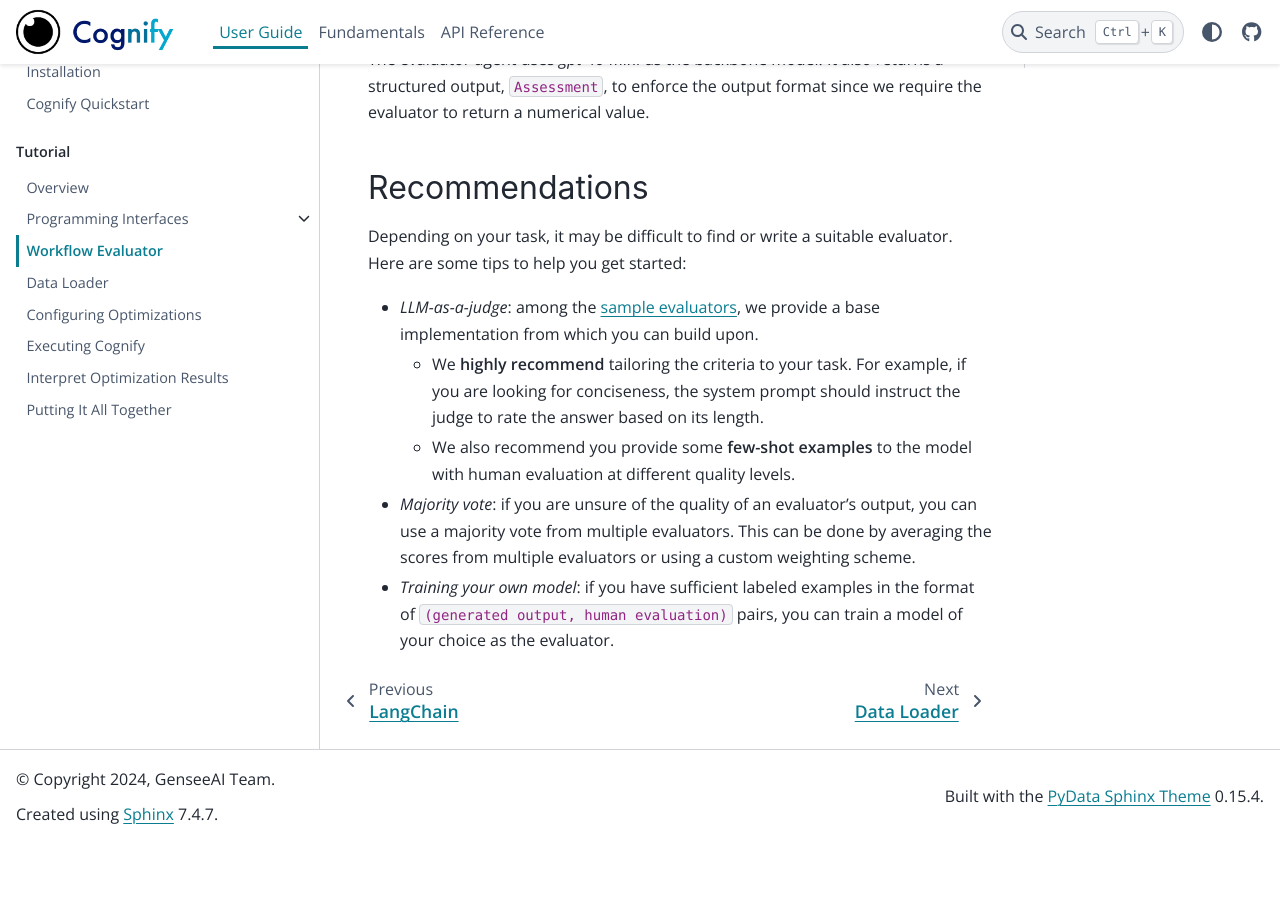
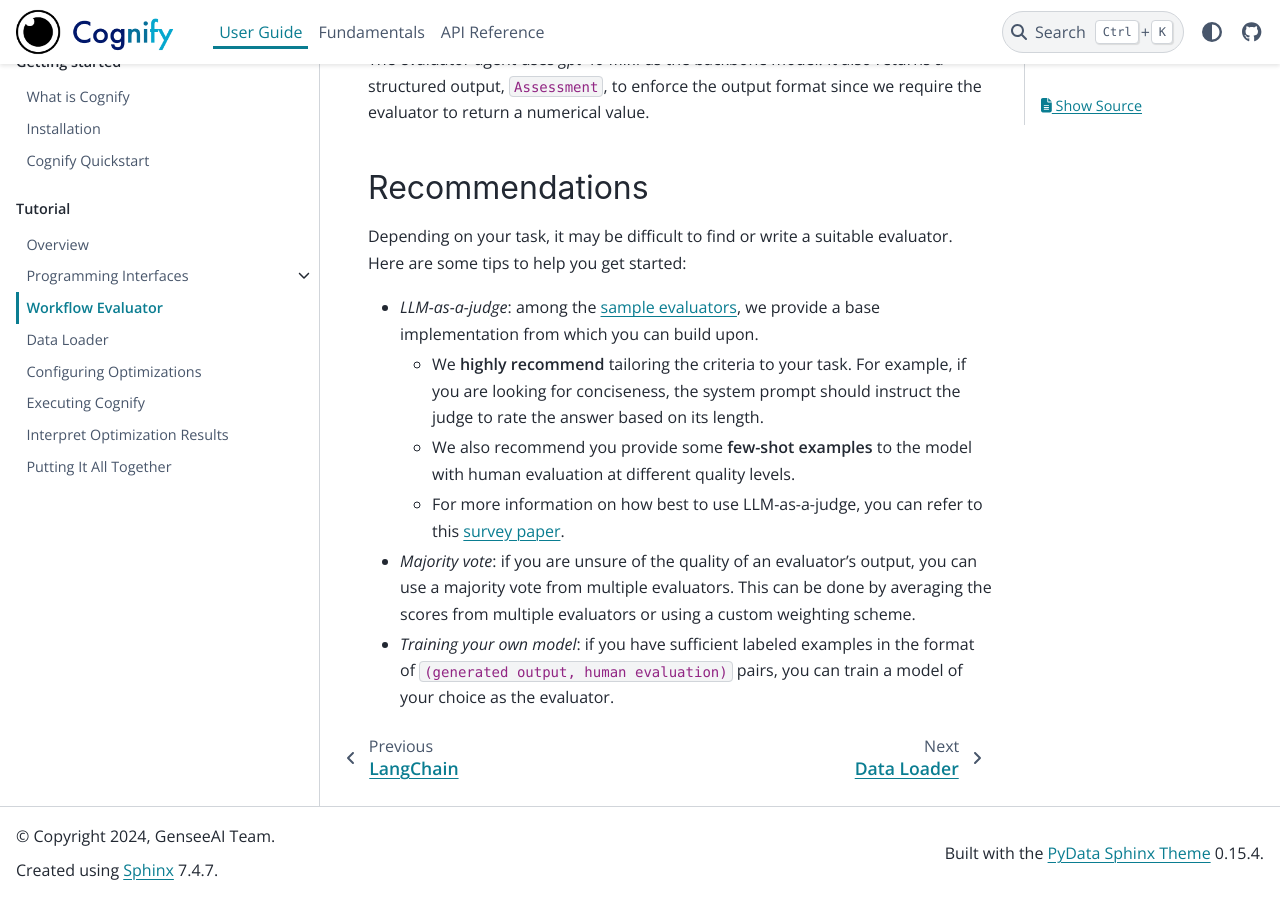
Before and after one commit to reyna-abhyankar/cognify, a Sphinx documentation site: the page built from docs/source/user_guide/tutorials/evaluator.rst, in a window 1280 px wide and 900 px high, scrolled down 1448 px. Built offline with Sphinx 7.4.7 and the PyData theme 0.15.4, drawn with Linux system fonts in a browser that asks for light colours; pages that are not in the unit, such as notebooks, are missing from menus; before the commit the page ends 2291 px from its top, so only the background shows below that.

Commit message:
Add survey paper link to evaluator docs

```diff
--- a/docs/source/user_guide/tutorials/evaluator.rst
+++ b/docs/source/user_guide/tutorials/evaluator.rst
@@ -41,5 +41,7 @@
   * We **highly recommend** tailoring the criteria to your task. For example, if you are looking for conciseness, the system prompt should instruct the judge to rate the answer based on its length.
 
   * We also recommend you provide some **few-shot examples** to the model with human evaluation at different quality levels.
+
+  * For more information on how best to use LLM-as-a-judge, you can refer to this `survey paper <https://llm-as-a-judge.github.io/>`_.
 * `Majority vote`: if you are unsure of the quality of an evaluator's output, you can use a majority vote from multiple evaluators. This can be done by averaging the scores from multiple evaluators or using a custom weighting scheme.
 * `Training your own model`: if you have sufficient labeled examples in the format of ``(generated output, human evaluation)`` pairs, you can train a model of your choice as the evaluator.
```
